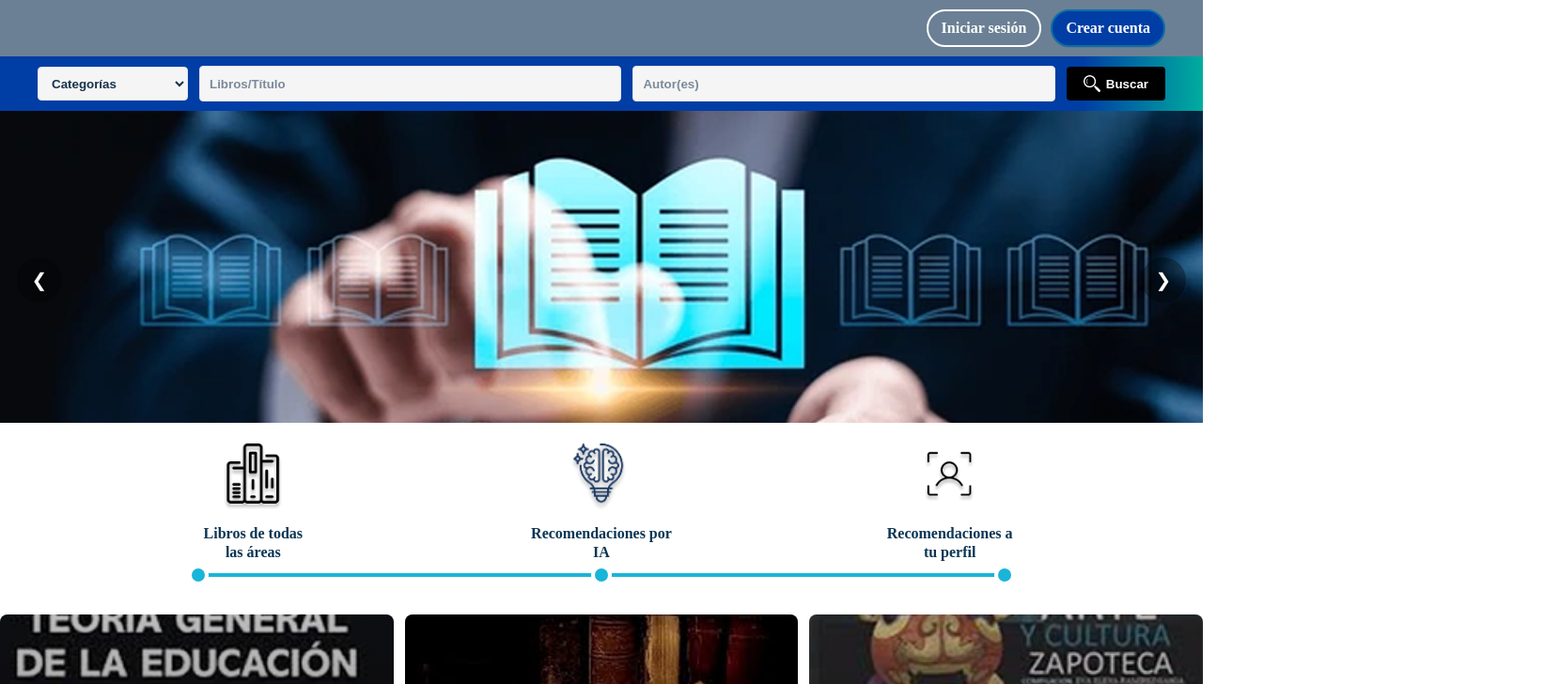
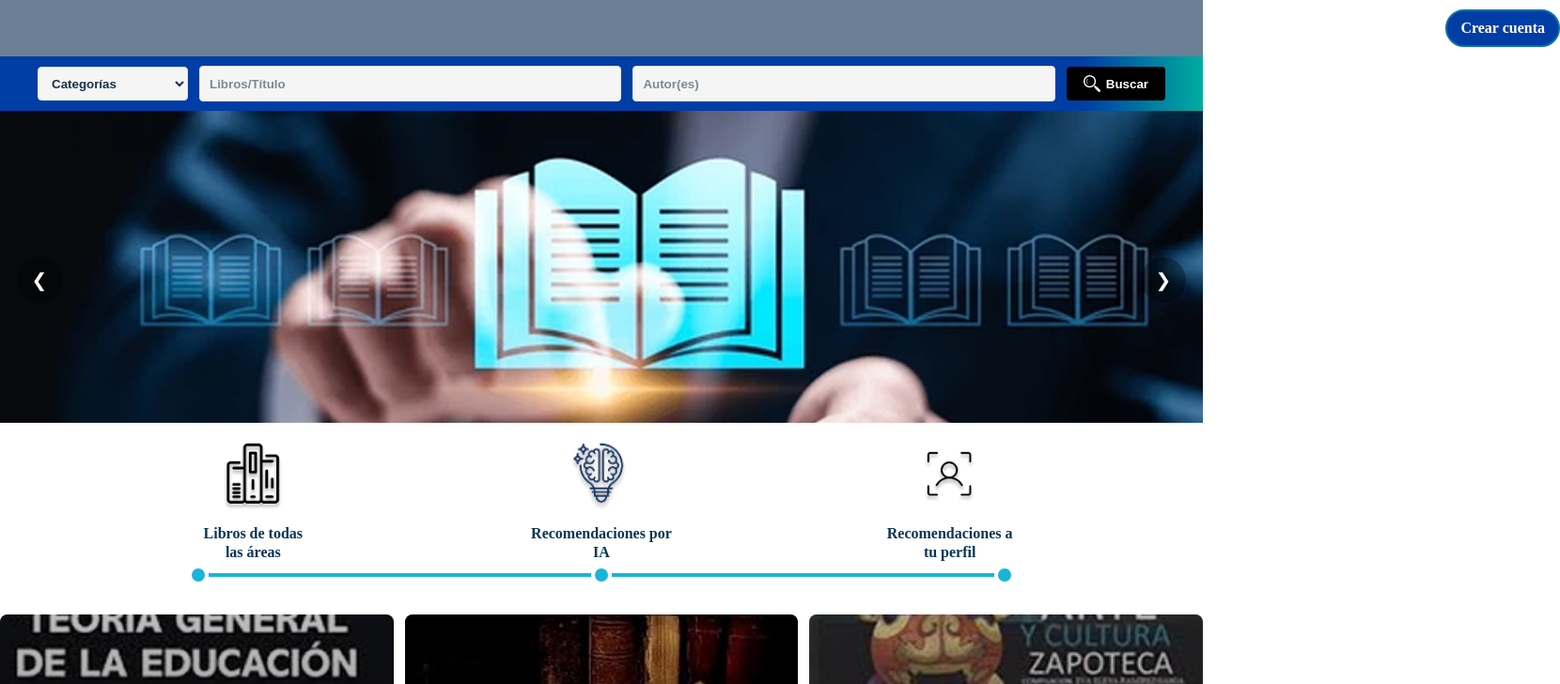
Before and after one commit to RAFAELMH809/BiblioHub, an Angular app: page /home in a window 1280 px wide. Shown: the top 728 px of the page at 94% size, 1660 px wide, since content can reach past the window. Built offline with nearby package versions, Linux system fonts and the light colour scheme.

Commit message:
footer desing

```diff
--- a/src/app/ui/header/header.scss
+++ b/src/app/ui/header/header.scss
@@ -65,6 +65,7 @@
 .auth-actions,
 .user-actions {
   margin-left: auto;     /* ⬅️ empuja a la derecha */
+  margin-right: -420px;  /* espacio contra el borde derecho (ajusta 8, 16, 32…) */
   display: flex;
   align-items: center;
   gap: 10px;
```
Also changed, not shown: src/assets/icons/avatar.png, src/assets/icons/heart.png.
